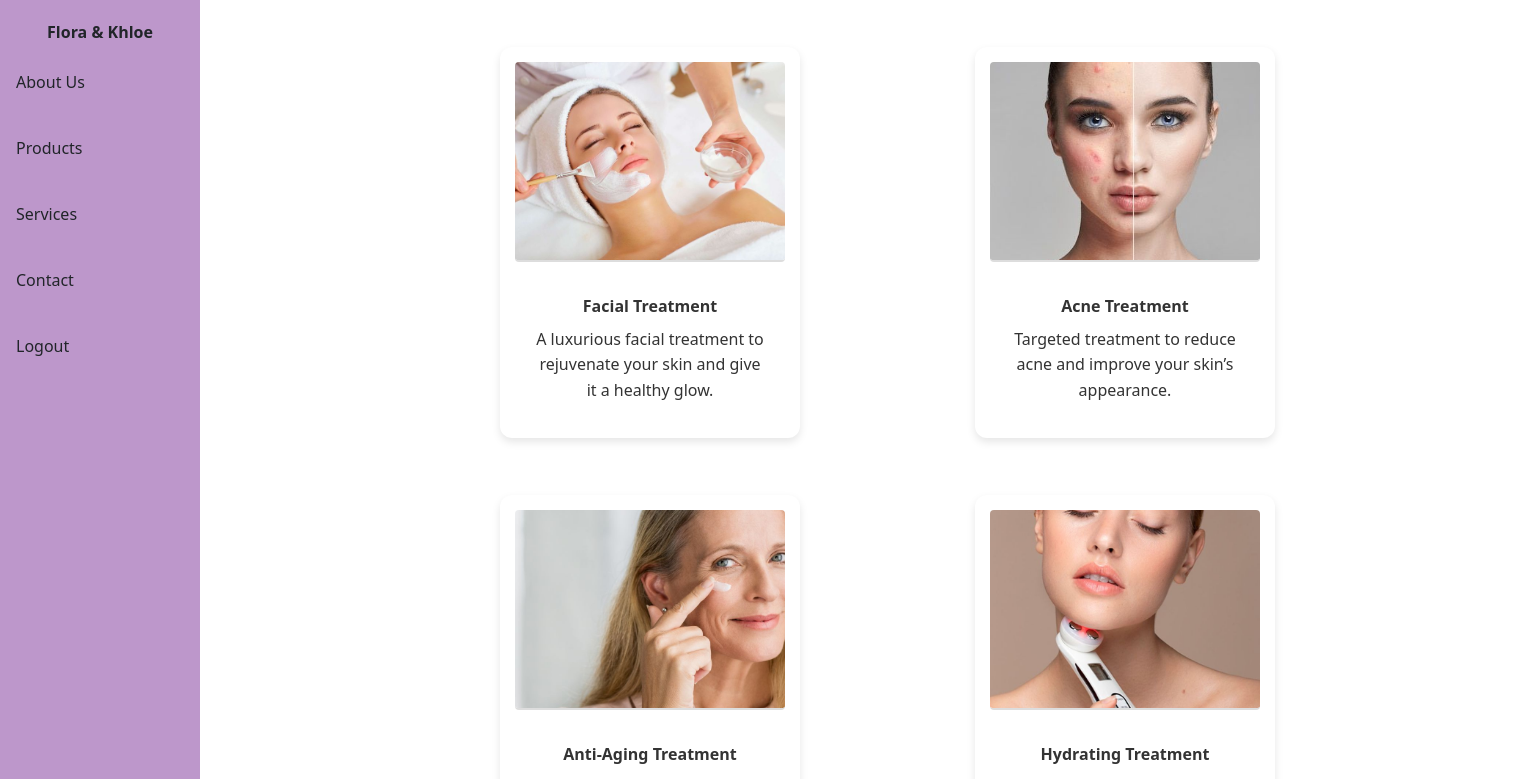
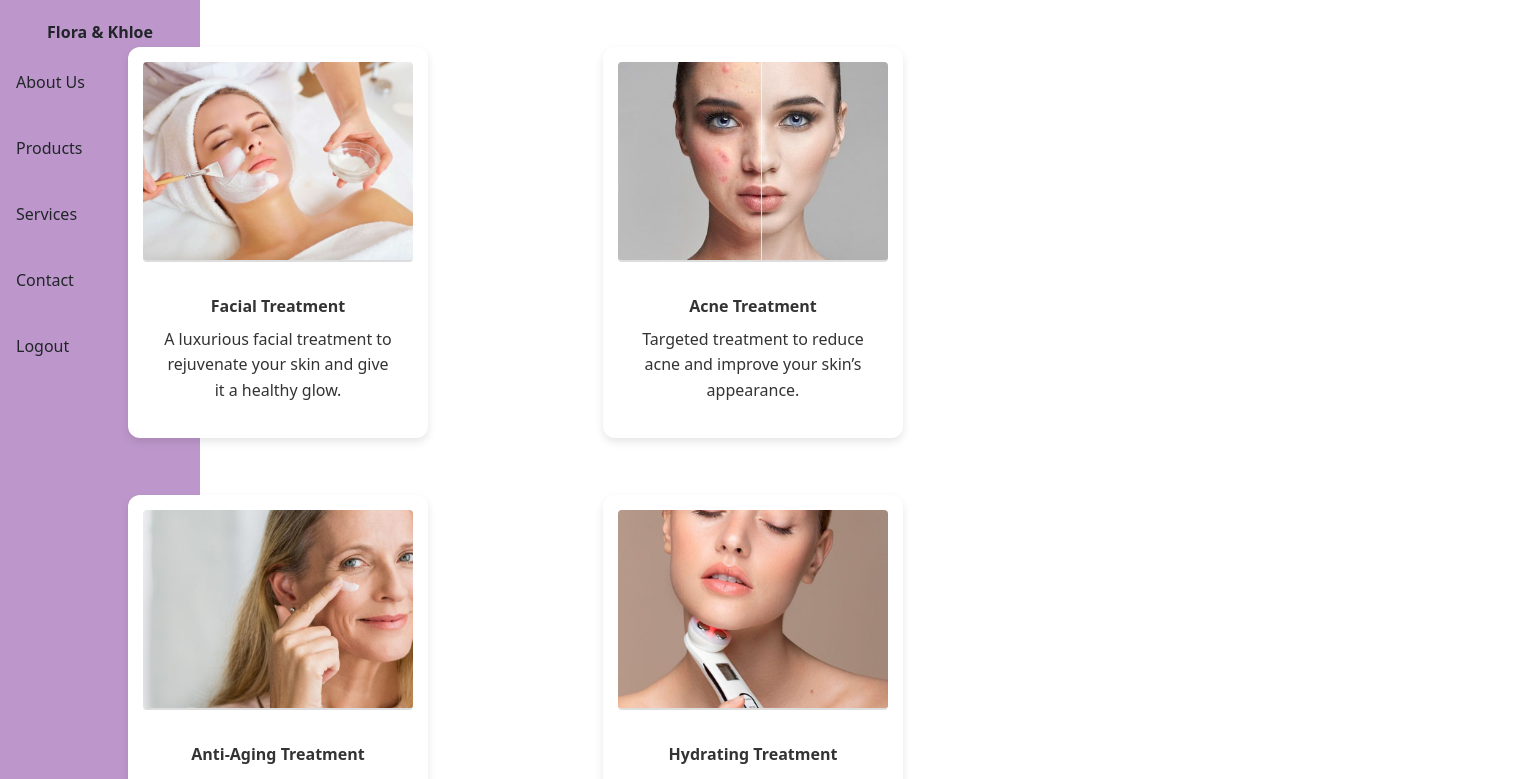
Before and after one commit to chandiniratho/layout, a React (Create React App) app: page /services in a window 1280 px wide. Shown: the top 779 px of the page, 1524 px wide, since content can reach past the window. Built offline with nearby package versions, Linux system fonts and the light colour scheme.

Commit message:
Update Services.css

```diff
--- a/src/components/Services.css
+++ b/src/components/Services.css
@@ -2,7 +2,8 @@
 /* General container styling */
 .container {
   margin-top: 3%;
-  margin-left: 30%;
+  margin-right: 10%;
+
 
 }
 
```
